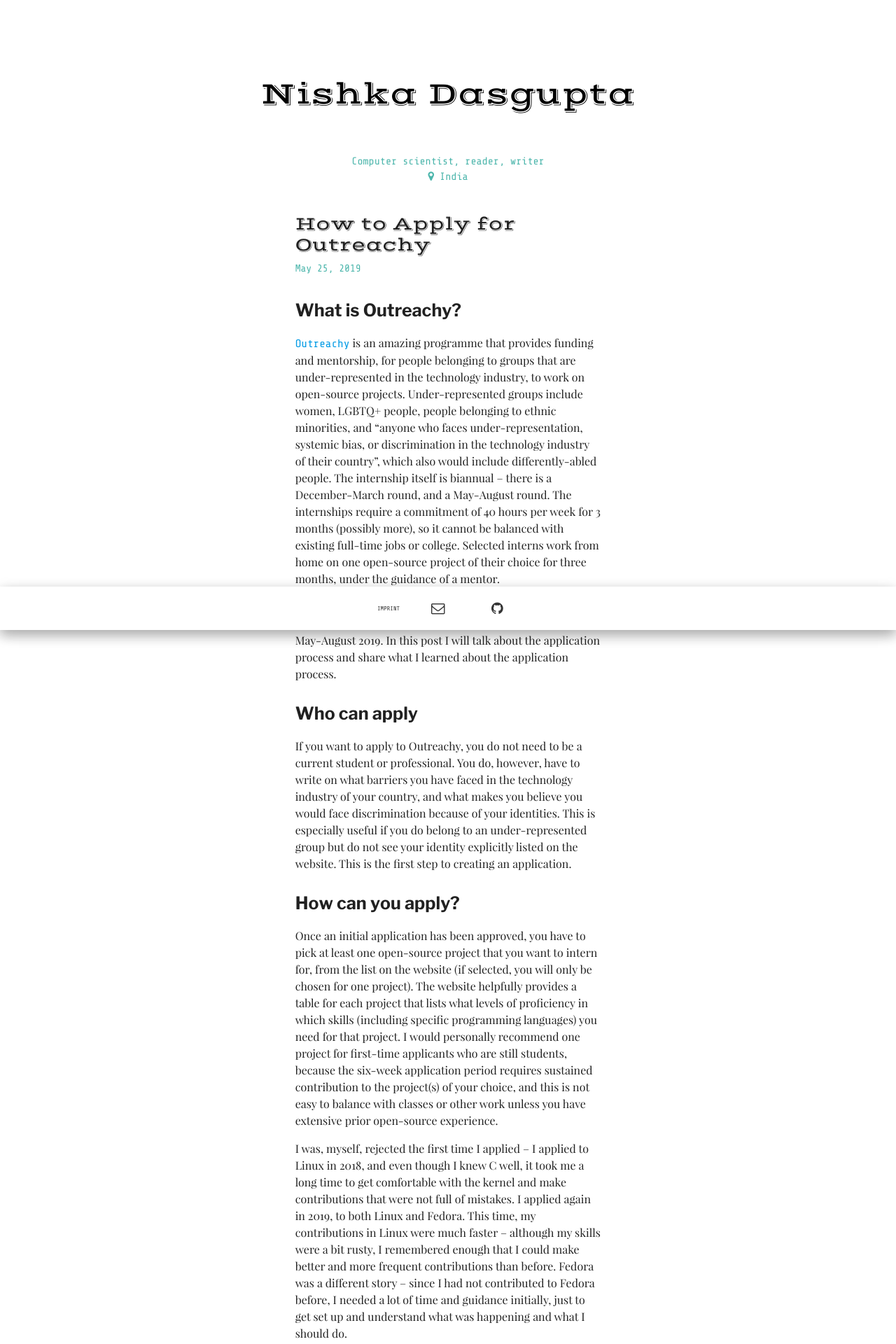
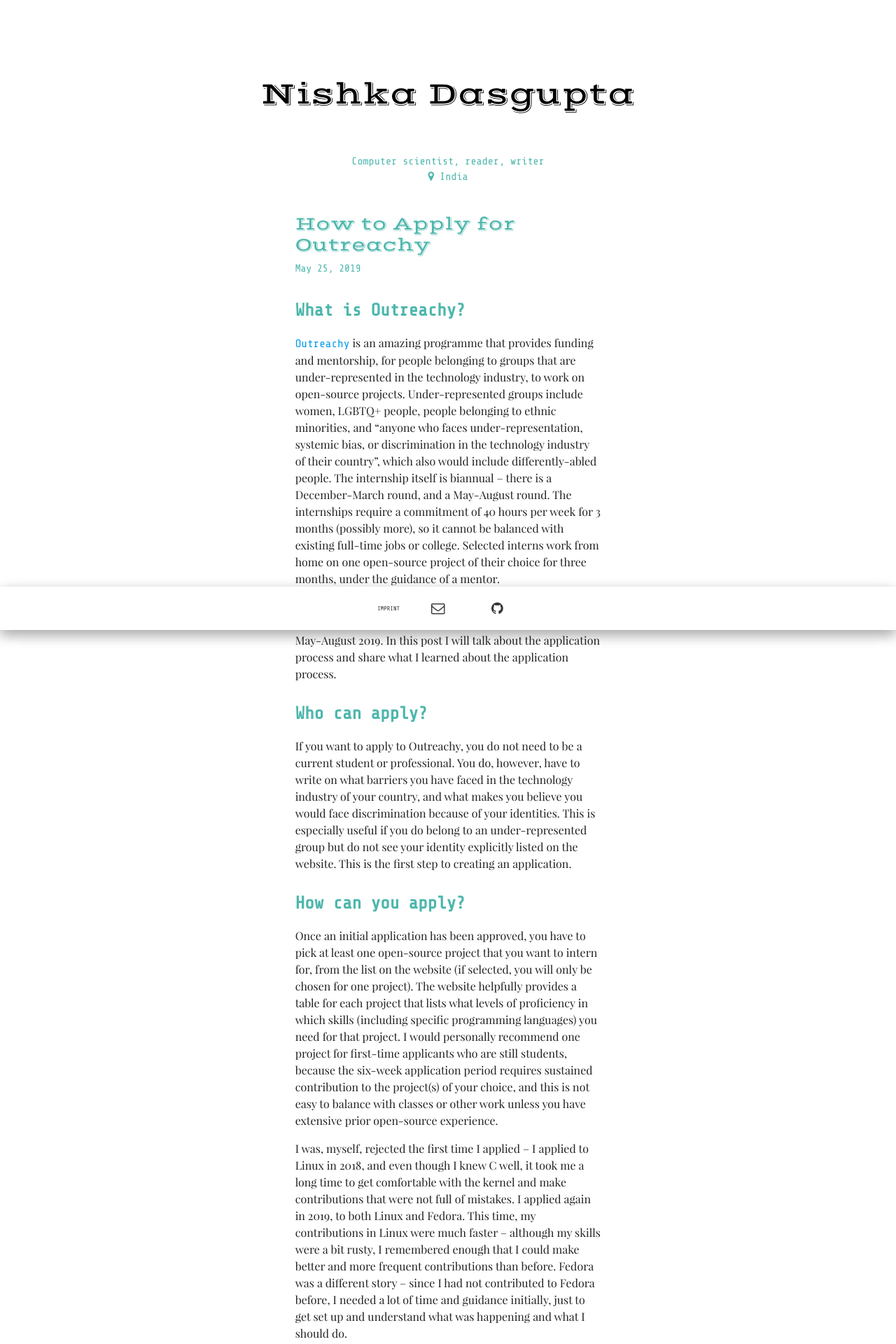
Before and after one commit to lukas-h/material-theme, a Jekyll site: the page built from _posts/2019-05-25-outreachy-application.md, in a window 1280 px wide. Shown: the top 1920 px of the page at 70% size. Built offline with Jekyll 4.4.1, drawn with Linux system fonts in a browser that asks for light colours; some web fonts are replaced.

Commit message:
Fiddling with styles

```diff
--- a/_posts/2019-05-25-outreachy-application.md
+++ b/_posts/2019-05-25-outreachy-application.md
@@ -11,7 +11,7 @@
 
 I was fortunate to be accepted by Outreachy to work on the Linux project, Coccinelle clean-ups in the Linux kernel, from May-August 2019. In this post I will talk about the application process and share what I learned about the application process.
 
-# Who can apply
+# Who can apply?
 
 If you want to apply to Outreachy, you do not need to be a current student or professional. You do, however, have to write on what barriers you have faced in the technology industry of your country, and what makes you believe you would face discrimination because of your identities. This is especially useful if you do belong to an under-represented group but do not see your identity explicitly listed on the website. This is the first step to creating an application.
 
--- a/styles/main.css
+++ b/styles/main.css
@@ -199,8 +199,8 @@
     margin-top: 20px;
 }
 .my-text-body h1,h2,h3,h4,h5,h6 {
-    font-family: 'Libre Franklin', sans-serif;
-
+    font-family: 'Share Tech Mono', monospace;
+    color: #4db6ac;
     font-weight: bold;
     margin-bottom: 20px;
 }
```
